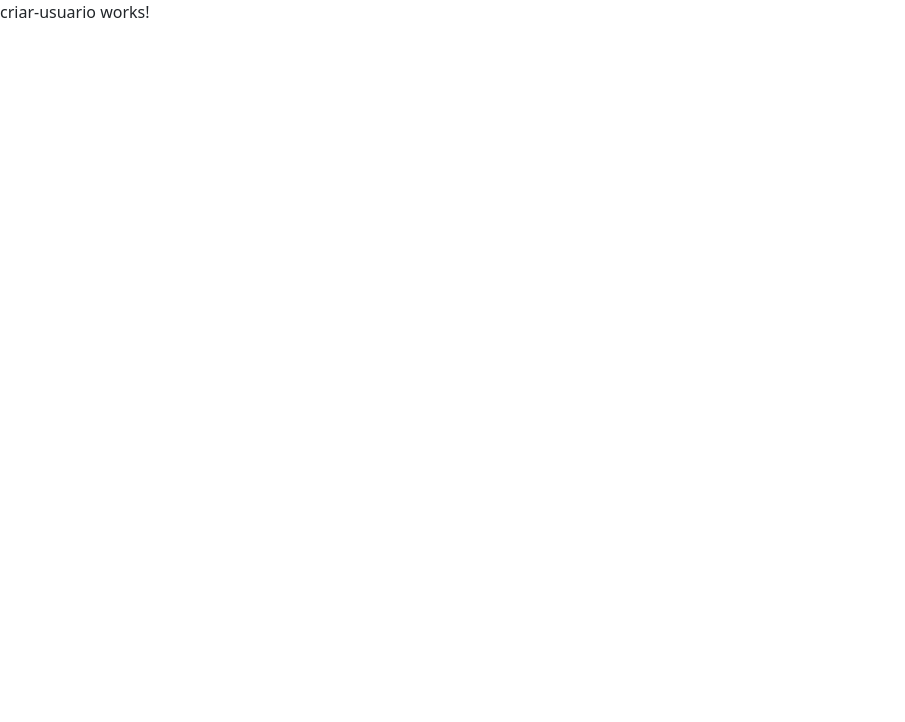
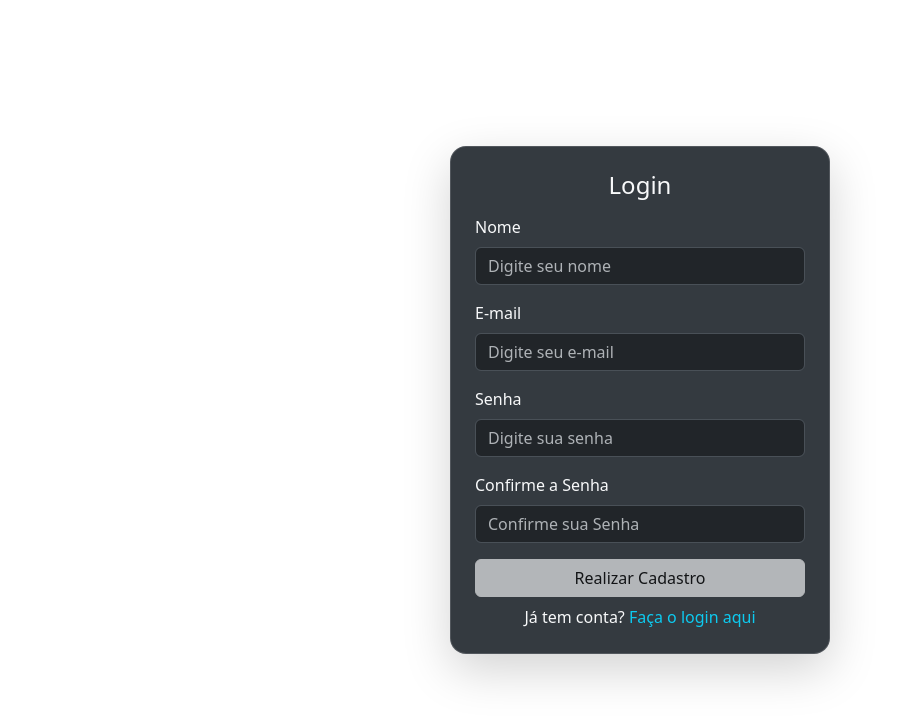
Before and after one commit to a-devrepo/financesweb, an Angular app: page /criar-usuario in a window 1280 px wide. Shown: the top 722 px of the page, without its empty margins (0-905 px from the left). Built offline with nearby package versions, Linux system fonts and the light colour scheme.

Commit message:
feat: implementa template e lógica para criar o usuário

```diff
--- a/src/app/components/criar-usuario/criar-usuario.html
+++ b/src/app/components/criar-usuario/criar-usuario.html
@@ -1 +1,83 @@
-<p>criar-usuario works!</p>
+<div
+  class="d-flex justify-content-center align-items-center vh-100">
+  <div
+    class="card p-4 shadow-lg bg-body-secondary text-light"
+    style="width: 100%; max-width: 380px; border-radius: 16px"
+    data-bs-theme="dark"
+  >
+    <h4 class="text-center mb-3">Login</h4>
+
+    <div *ngIf="mensagemErro()" class="alert alert-danger alert-dismissible fade show" role="alert">
+      <strong>{{ mensagemErro() }}</strong>
+      <button type="button" class="btn-close" aria-label="Fechar" (click)="mensagemErro.set('')"></button>
+    </div>
+    <div *ngIf="mensagemSucesso()" class="alert alert-success alert-dismissible fade show" role="alert">
+      <strong>{{ mensagemSucesso() }}</strong>
+      <button type="button" class="btn-close" aria-label="Fechar" (click)="mensagemSucesso.set('')"></button>
+    </div>
+
+    <form [formGroup]="formulario" (ngSubmit)="criarConta()">
+
+      <div class="mb-3">
+        <label for="nome" class="form-label">Nome</label>
+        <input
+          type="nome"
+          id="nome"
+          class="form-control"
+          formControlName="nome"
+          placeholder="Digite seu nome"
+          required
+        />
+      </div>
+
+      <div class="mb-3">
+        <label for="email" class="form-label">E-mail</label>
+        <input
+          type="email"
+          id="email"
+          class="form-control"
+          formControlName="email"
+          placeholder="Digite seu e-mail"
+          required
+        />
+      </div>
+
+      <div class="mb-3">
+        <label for="senha" class="form-label">Senha</label>
+        <input
+          type="password"
+          id="senha"
+          class="form-control"
+          formControlName="senha"
+          placeholder="Digite sua senha"
+          required
+        />
+      </div>
+
+      <div class="mb-3">
+        <label for="senhaConfirmacao" class="form-label">Confirme a Senha</label>
+        <input
+          type="password"
+          id="senhaConfirmacao"
+          class="form-control"
+          formControlName="senhaConfirmacao"
+          placeholder="Confirme sua Senha"
+          required
+        />
+      </div>
+
+      <button
+        type="submit"
+        [disabled]="formulario.invalid"
+        class="btn btn-light w-100 mb-2"
+      >
+        Realizar Cadastro
+      </button>
+
+      <div class="text-center"> Já tem conta?
+        <a routerLink="/autenticar-usuario"
+        class="text-info text-decoration-none">Faça o login aqui</a>
+      </div>
+    </form>
+  </div>
+</div>
--- a/src/app/components/criar-usuario/criar-usuario.ts
+++ b/src/app/components/criar-usuario/criar-usuario.ts
@@ -1,11 +1,54 @@
-import { Component } from '@angular/core';
+import { CommonModule } from '@angular/common';
+import { HttpClient } from '@angular/common/http';
+import { Component, inject, signal } from '@angular/core';
+import { FormControl, FormGroup, FormsModule, ReactiveFormsModule, ValidatorFn, Validators } from '@angular/forms';
+import { RouterLink } from '@angular/router';
 
 @Component({
   selector: 'app-criar-usuario',
-  imports: [],
+  imports: [
+    CommonModule,
+    FormsModule,
+    ReactiveFormsModule,
+    RouterLink
+  ],
   templateUrl: './criar-usuario.html',
   styleUrl: './criar-usuario.css',
 })
 export class CriarUsuario {
 
+  private httpClient = inject(HttpClient);
+
+  mensagemErro = signal<string>('');
+  mensagemSucesso = signal<string>('');
+
+  formulario = new FormGroup({
+    nome: new FormControl('',[Validators.required,Validators.minLength(6)]),
+    email: new FormControl('',[Validators.required,Validators.email]),
+    senha : new FormControl('', [Validators.required, this.obterRegraDeValidacaoDaSenha()]),
+    senhaConfirmacao: new FormControl('',[Validators.required]),
+  })
+
+  private obterRegraDeValidacaoDaSenha(): ValidatorFn{
+    return Validators
+    .pattern(/^(?=.*[a-z])(?=.*[A-Z])(?=.*\d)(?=.*[@$!%*?&._#^+=-])[A-Za-z\d@$!%*?&._#^+=-]{8,}$/);
+  }
+
+  criarConta(){
+
+    const novoUsuario = this.formulario.getRawValue();
+
+    this.httpClient.post('http://localhost:8082/api/v1/usuarios/criar', novoUsuario)
+    .subscribe(
+      {
+        next: (data) => {
+          this.mensagemSucesso.set('Usuário cadastrado com sucesso!');
+          this.formulario.reset();
+        },
+        error:(e) => {
+          this.mensagemErro.set(e.error);
+        }
+      }
+    )
+  }
 }
```
